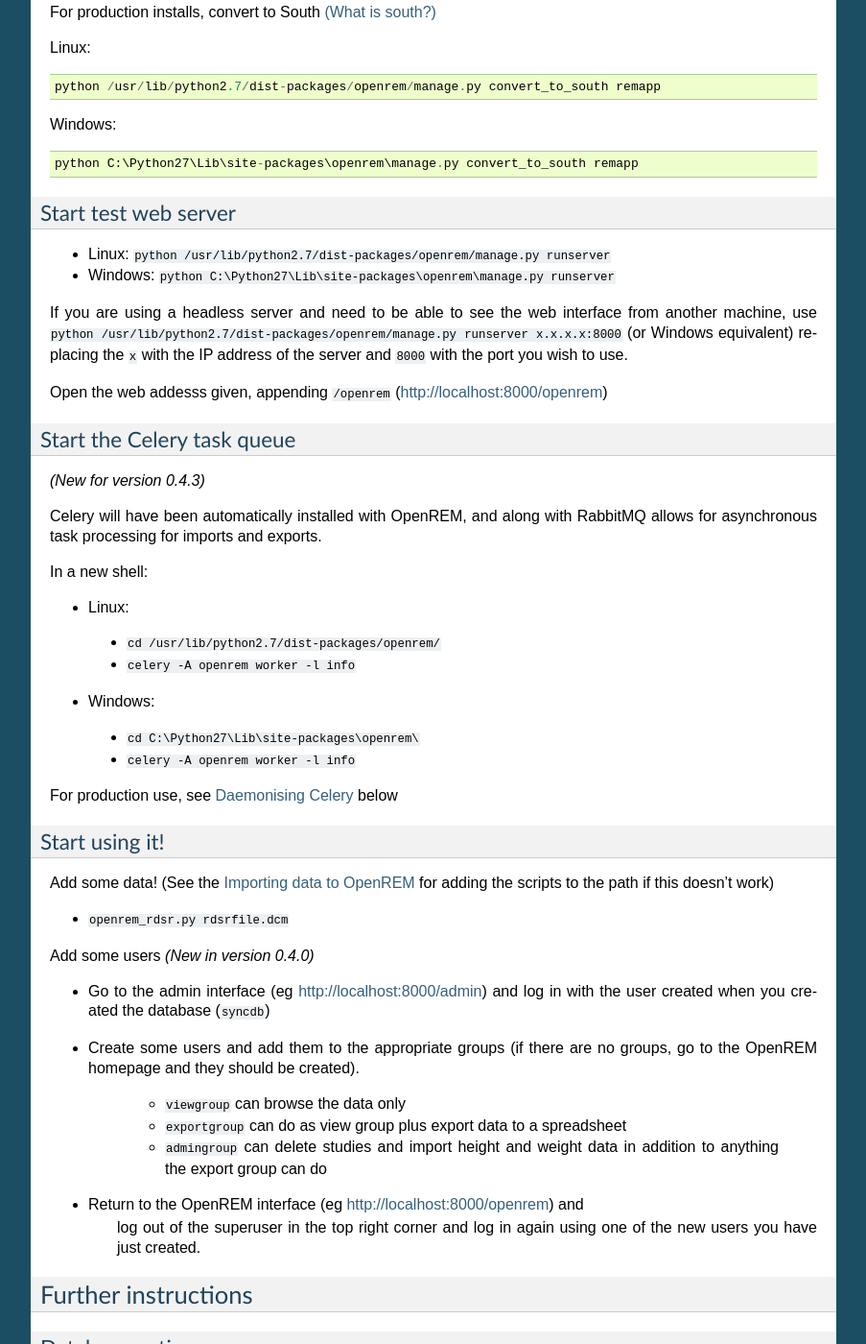
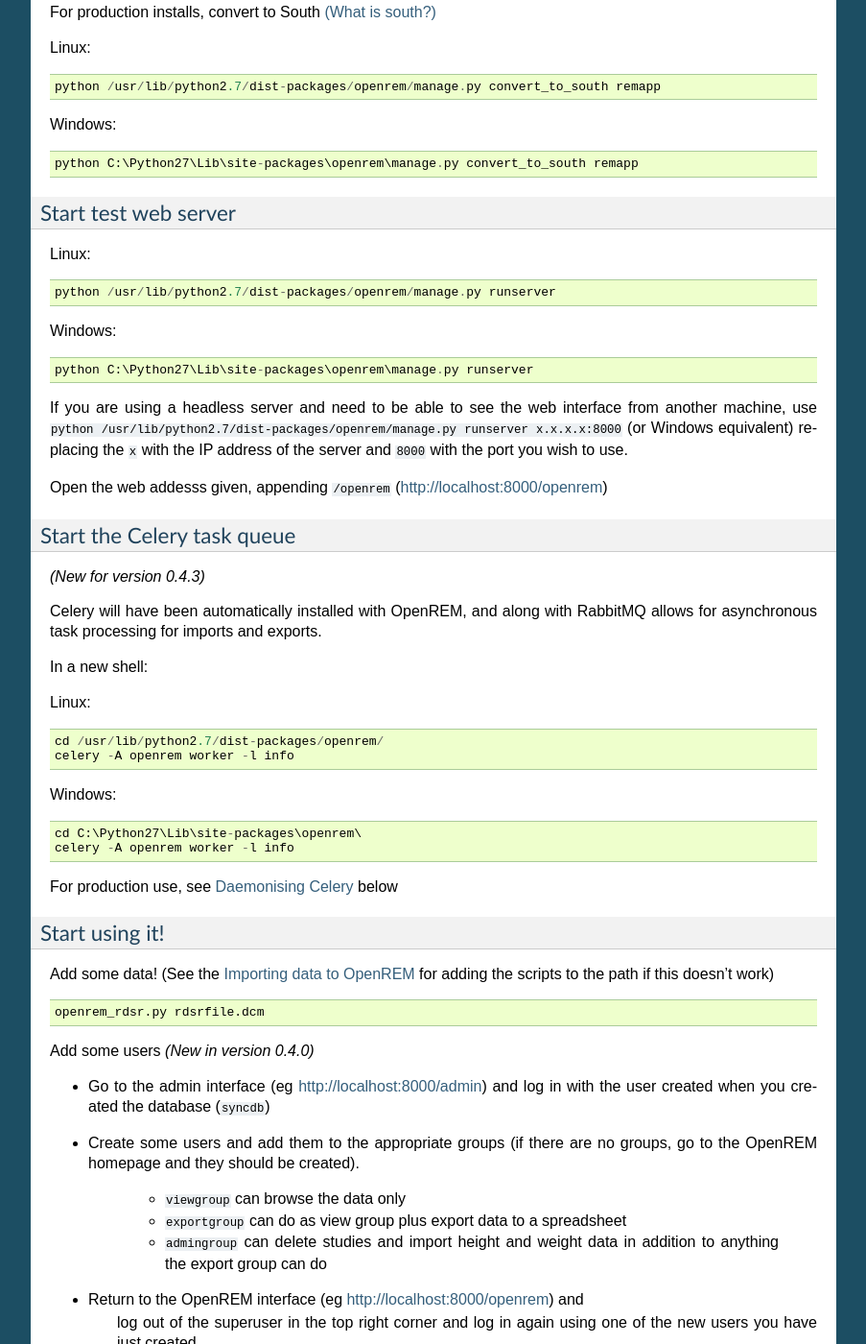
Before and after one commit to ckswilliams/modOpenREM, a Sphinx documentation site: the page built from docs/install.rst, in a window 1280 px wide and 1400 px high, scrolled down 2376 px. Shown: the whole window at 96% size, without its empty margins (198-1101 px from the left). Built offline with Sphinx 7.4.7, drawn with Linux system fonts in a browser that asks for light colours.

Commit message:
More doc changes for code blocks.

```diff
--- a/docs/install.rst
+++ b/docs/install.rst
@@ -150,8 +150,13 @@
 Start test web server
 ---------------------
 
-* Linux: ``python /usr/lib/python2.7/dist-packages/openrem/manage.py runserver``
-* Windows: ``python C:\Python27\Lib\site-packages\openrem\manage.py runserver``
+Linux::
+
+    python /usr/lib/python2.7/dist-packages/openrem/manage.py runserver
+
+Windows::
+
+    python C:\Python27\Lib\site-packages\openrem\manage.py runserver
 
 If you are using a headless server and need to be able to see the
 web interface from another machine, use
@@ -170,15 +175,15 @@
 
 In a new shell:
 
-* Linux:
+Linux::
 
- * ``cd /usr/lib/python2.7/dist-packages/openrem/``
- * ``celery -A openrem worker -l info``
+    cd /usr/lib/python2.7/dist-packages/openrem/
+    celery -A openrem worker -l info
 
-* Windows:
+Windows::
 
- * ``cd C:\Python27\Lib\site-packages\openrem\``
- * ``celery -A openrem worker -l info``
+    cd C:\Python27\Lib\site-packages\openrem\
+    celery -A openrem worker -l info
 
 For production use, see `Daemonising Celery`_ below
 
```
Also changed, not shown: other parts of docs/install.rst (+3 -1 lines).
